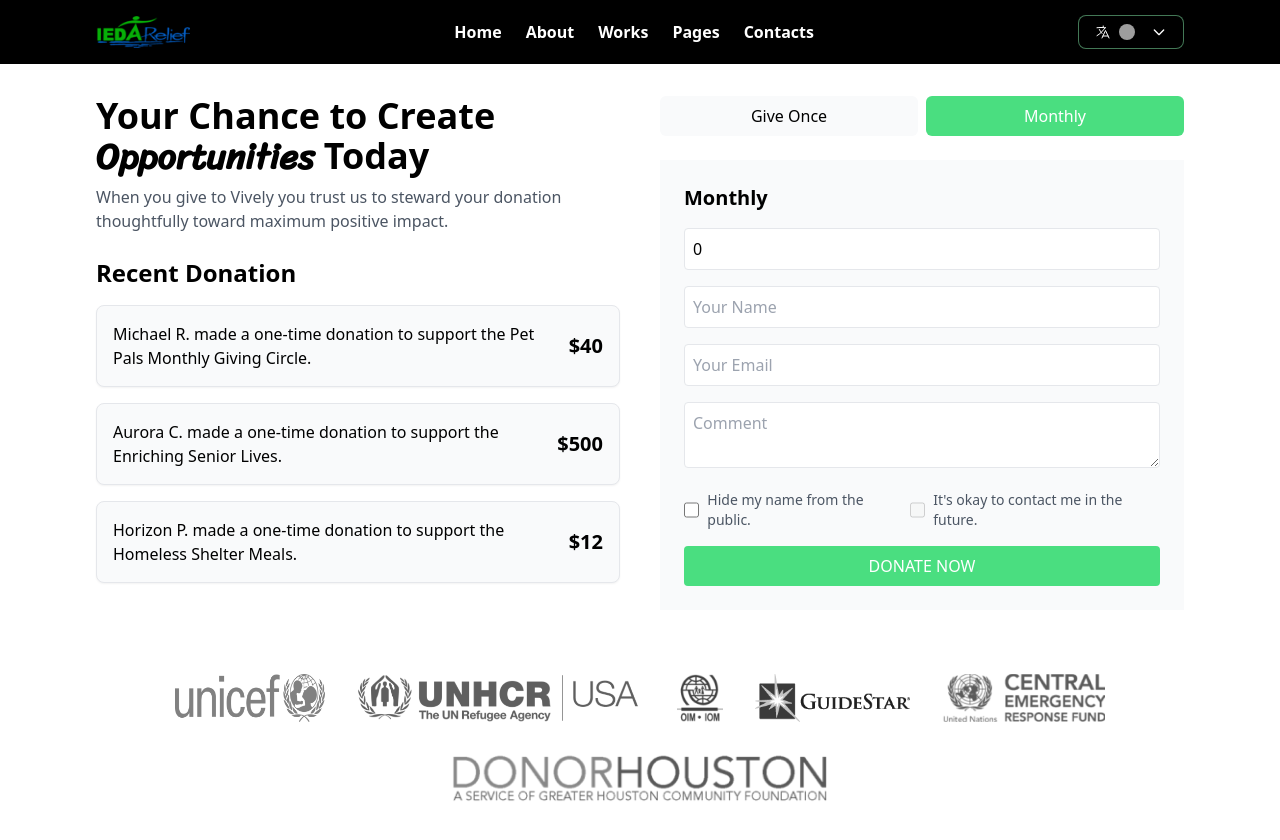
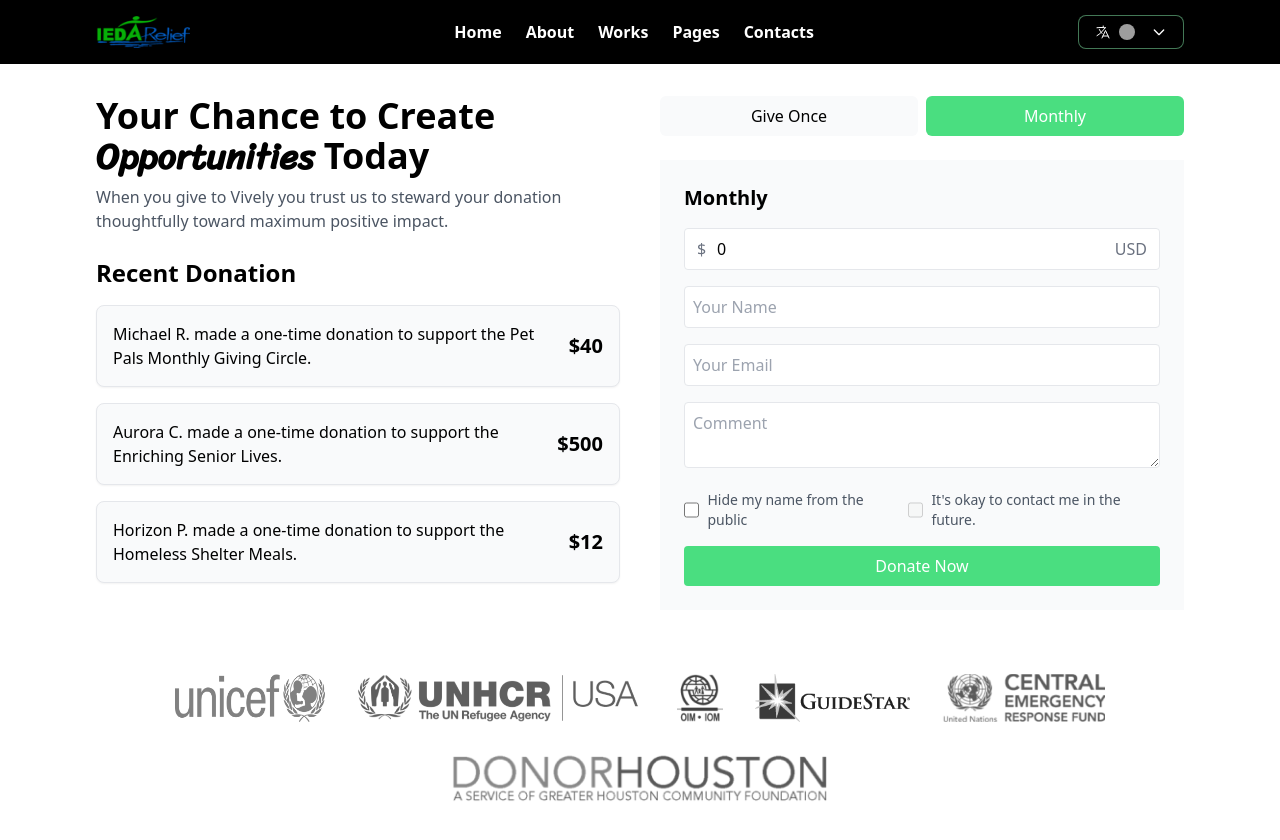
Before and after one commit to Bwirabuciza29/IEDA_Relief_v1, a Nuxt app: page /donation in a window 1280 px wide. Both pictures are taken after a click on the button "Monthly". Shown: the top 840 px of the page. Built offline with nearby package versions, Linux system fonts and the light colour scheme; grey boxes are pictures that could not be loaded.

Commit message:
LetsContinue

```diff
--- a/app.vue
+++ b/app.vue
@@ -1,10 +1,10 @@
 <template>
   <div>
-    <NuxtLayout class="bg-customLight">
+    <NuxtLayout>
       <NuxtLoadingIndicator />
       <NuxtRouteAnnouncer />
       <div class="po-wrapper bg-black text-white">
-        <Navbar @toggleMenu="toggleMenu" />
+        <Navbar />
       </div>
       <transition name="page" mode="out-in">
         <NuxtPage />
--- a/components/navbar/index.vue
+++ b/components/navbar/index.vue
@@ -138,6 +138,8 @@ const localPath = (item) => {
       return `${prefix}/pages`;
     case t("menu.contact"):
       return `${prefix}/contact`;
+    case t("menu.donation"):
+      return `${prefix}/donation`;
 
     default:
       return `${prefix}/`;
--- a/i18n/locales/ar-AR.json
+++ b/i18n/locales/ar-AR.json
@@ -30,5 +30,8 @@
     "frm_3": "تعليق",
     "check_1": "إخفاء اسمي عن العامة",
     "check_2": "لا بأس بالتواصل معي في المستقبل."
+  },
+  "about": {
+    "title_1": "من نحن"
   }
 }
--- a/i18n/locales/en-UK.json
+++ b/i18n/locales/en-UK.json
@@ -4,7 +4,8 @@
     "about": "About",
     "works": "Works",
     "pages": "Pages",
-    "contact": "Contacts"
+    "contact": "Contacts",
+    "donation": "Donation"
   },
   "hero": {
     "title_1": "Helping",
@@ -22,7 +23,7 @@
     "title_3": "Today",
     "desc": "When you give to Vively you trust us to steward your donation thoughtfully toward maximum positive impact.",
     "sub_title": "Recent Donation",
-    "btn_1": "Give_Once",
+    "btn_1": "Give Once",
     "btn_2": "Monthly",
     "btn_3": "Donate Now",
     "frm_1": "Your Name",
@@ -30,5 +31,8 @@
     "frm_3": "Comment",
     "check_1": "Hide my name from the public",
     "check_2": "It's okay to contact me in the future."
+  },
+  "about": {
+    "title_1": "About Us"
   }
 }
--- a/i18n/locales/es-ES.json
+++ b/i18n/locales/es-ES.json
@@ -31,5 +31,8 @@
     "frm_3": "Comentario",
     "check_1": "Ocultar mi nombre del público",
     "check_2": "Está bien contactarme en el futuro."
+  },
+  "about": {
+    "title_1": "Acerca de nosotros"
   }
 }
--- a/i18n/locales/fr-FR.json
+++ b/i18n/locales/fr-FR.json
@@ -30,5 +30,9 @@
     "frm_3": "Commentaire",
     "check_1": "Ne pas afficher mon nom publiquement",
     "check_2": "Je suis d'accord pour être contacté à l'avenir."
+  },
+
+  "about": {
+    "title_1": "À propos de nous"
   }
 }
--- a/i18n/locales/pt-PT.json
+++ b/i18n/locales/pt-PT.json
@@ -30,5 +30,8 @@
     "frm_3": "Comentário",
     "check_1": "Ocultar meu nome do público",
     "check_2": "Tudo bem me contatar no futuro."
+  },
+  "about": {
+    "title_1": "Sobre Nós"
   }
 }
--- a/i18n/locales/sw-CD.json
+++ b/i18n/locales/sw-CD.json
@@ -30,5 +30,8 @@
     "frm_3": "Maoni",
     "check_1": "Ficha jina langu kwa umma",
     "check_2": "Sawa kuwasiliana nami siku zijazo."
+  },
+  "about": {
+    "title_1": "Kuhusu Sisi"
   }
 }
--- a/i18n/locales/zh-ZH.json
+++ b/i18n/locales/zh-ZH.json
@@ -30,5 +30,8 @@
     "frm_3": "评论",
     "check_1": "不公开显示我的名字",
     "check_2": "可以在未来联系我。"
+  },
+  "about": {
+    "title_1": "关于我们"
   }
 }
--- /dev/null
+++ b/pages/about/index.vue
@@ -0,0 +1,7 @@
+<template>
+  <div class="mt-44">{{ title_1 }}</div>
+</template>
+<script setup>
+const { t } = useI18n();
+const title_1 = ref(t("about.title_1"));
+</script>
--- a/pages/donation/index.vue
+++ b/pages/donation/index.vue
@@ -44,7 +44,7 @@
               ]"
               @click="toggleForm('giveOnce')"
             >
-              Give Once
+              {{ btn_1 }}
             </button>
             <button
               :class="[
@@ -53,7 +53,7 @@
               ]"
               @click="toggleForm('monthly')"
             >
-              Monthly
+              {{ btn_2 }}
             </button>
           </div>
           <div v-if="isGiveOnce" class="w-full">
@@ -97,20 +97,20 @@
               <!-- Champ de texte pour le nom -->
               <input
                 type="text"
-                placeholder="Your Name"
+                :placeholder="frm_1"
                 class="w-full p-2 rounded border focus:outline-none focus:border-green-400"
               />
 
               <!-- Champ de texte pour l'email -->
               <input
                 type="email"
-                placeholder="Your Email"
+                :placeholder="frm_2"
                 class="w-full p-2 rounded border focus:outline-none focus:border-green-400"
               />
 
               <!-- Zone de texte pour les commentaires -->
               <textarea
-                placeholder="Comment"
+                :placeholder="frm_3"
                 class="w-full p-2 rounded border focus:outline-none focus:border-green-400"
               ></textarea>
 
@@ -122,9 +122,9 @@
                   id="hide-name"
                   class="h-4 w-4 text-green-500"
                 />
-                <label for="hide-name" class="text-gray-600 text-sm"
-                  >Hide my name from the public.</label
-                >
+                <label for="hide-name" class="text-gray-600 text-sm">{{
+                  check_1
+                }}</label>
 
                 <!-- Deuxième checkbox (avec un ID unique et un checkbox désactivé pour interdire le clic) -->
                 <input
@@ -133,9 +133,9 @@
                   class="h-4 w-4 text-green-500"
                   disabled
                 />
-                <label for="contact-me" class="text-gray-600 text-sm"
-                  >It's okay to contact me in the future.</label
-                >
+                <label for="contact-me" class="text-gray-600 text-sm">
+                  {{ check_2 }}
+                </label>
               </div>
 
               <!-- Bouton de soumission -->
@@ -143,7 +143,7 @@
                 type="submit"
                 class="w-full py-2 text-white bg-green-400 rounded-lg"
               >
-                DONATE NOW
+                {{ btn_3 }}
               </button>
             </form>
           </div>
@@ -154,30 +154,42 @@
               <h3 class="text-xl font-semibold">Monthly</h3>
 
               <!-- Champ de saisie pour le montant mensuel -->
-              <input
-                v-model="amount"
-                type="number"
-                placeholder="Monthly Amount"
-                class="w-full p-2 border rounded focus:outline-none focus:border-green-400"
-              />
+
+              <div
+                class="relative w-full flex items-center border rounded focus-within:border-green-400"
+              >
+                <!-- Signe dollar -->
+                <span class="absolute left-3 text-gray-500">$</span>
+
+                <!-- Champ de saisie -->
+                <input
+                  v-model="amount"
+                  type="number"
+                  placeholder="Enter Amount"
+                  class="w-full p-2 pl-8 pr-12 border-none focus:outline-none rounded"
+                />
+
+                <!-- Texte USD -->
+                <span class="absolute right-3 text-gray-500">USD</span>
+              </div>
 
               <!-- Champ de texte pour le nom -->
               <input
                 type="text"
-                placeholder="Your Name"
+                :placeholder="frm_1"
                 class="w-full p-2 border rounded focus:outline-none focus:border-green-400"
               />
 
               <!-- Champ de texte pour l'email -->
               <input
                 type="email"
-                placeholder="Your Email"
+                :placeholder="frm_2"
                 class="w-full p-2 border rounded focus:outline-none focus:border-green-400"
               />
 
               <!-- Zone de texte pour les commentaires -->
               <textarea
-                placeholder="Comment"
+                :placeholder="frm_3"
                 class="w-full p-2 border rounded focus:outline-none focus:border-green-400"
               ></textarea>
               <!-- Checkbox -->
@@ -188,20 +200,19 @@
                   id="hide-name"
                   class="h-4 w-4 text-green-500"
                 />
-                <label for="hide-name" class="text-gray-600 text-sm"
-                  >Hide my name from the public.</label
-                >
+                <label for="hide-name" class="text-gray-600 text-sm">{{
+                  check_1
+                }}</label>
 
-                <!-- Deuxième checkbox (avec un ID unique et un checkbox désactivé pour interdire le clic) -->
                 <input
                   type="checkbox"
                   id="contact-me"
                   class="h-4 w-4 text-green-500"
                   disabled
                 />
-                <label for="contact-me" class="text-gray-600 text-sm"
-                  >It's okay to contact me in the future.</label
-                >
+                <label for="contact-me" class="text-gray-600 text-sm">
+                  {{ check_2 }}
+                </label>
               </div>
 
               <!-- Bouton de soumission -->
@@ -209,7 +220,7 @@
                 type="submit"
                 class="w-full py-2 text-white bg-green-400 rounded"
               >
-                DONATE NOW
+                {{ btn_3 }}
               </button>
             </form>
           </div>
@@ -224,8 +235,6 @@
 </template>
 
 <script setup>
-import { ref } from "vue";
-
 const isGiveOnce = ref(true);
 const recentDonations = ref([
   {
@@ -267,7 +276,8 @@ const title_3 = ref(t("donation.title_3"));
 const desc = ref(t("donation.desc"));
 const sub_title = ref(t("donation.sub_title"));
 const btn_1 = ref(t("donation.btn_1"));
-const btn_2 = ref(t("donation.btn_3"));
+const btn_2 = ref(t("donation.btn_2"));
+const btn_3 = ref(t("donation.btn_3"));
 const frm_1 = ref(t("donation.frm_1"));
 const frm_2 = ref(t("donation.frm_2"));
 const frm_3 = ref(t("donation.frm_3"));
--- a/pages/index.vue
+++ b/pages/index.vue
@@ -27,7 +27,7 @@
               {{ btn }}
             </button> -->
             <NuxtLink
-              to="/donation"
+              :to="localePath('donation')"
               class="group relative inline-block overflow-hidden rounded-lg border-2 border-green-100 bg-green-500 px-6 py-4 text-sm font-semibold text-white sm:px-6 sm:py-3 sm:text-base"
             >
               <span
@@ -98,6 +98,7 @@
   </div>
 </template>
 <script setup>
+const localePath = useLocalePath();
 const { t } = useI18n();
 const title_1 = ref(t("hero.title_1"));
 const title_2 = ref(t("hero.title_2"));
```
